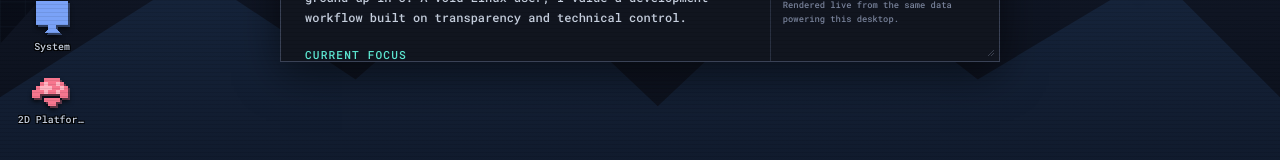
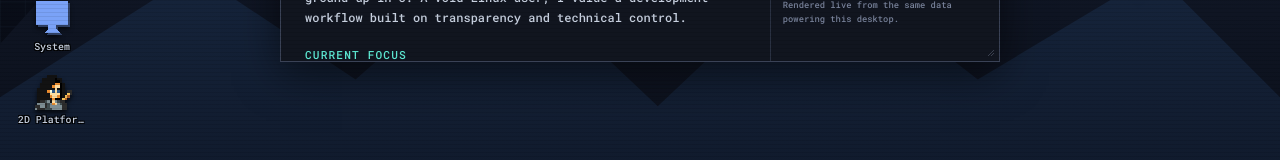
Before and after one commit to 3manuel0/my_react_portfolio, a React (Vite) app: page /#/about in a window 1280 px wide. Shown: the part 596-756 px from the top of the page. Built offline with nearby package versions, Linux system fonts and the light colour scheme.

Commit message:
feat: use the platformer's Warrior logo as the game app icon

```diff
--- a/src/components/AppIcons.tsx
+++ b/src/components/AppIcons.tsx
@@ -29,6 +29,12 @@ interface IconProps {
   size?: number;
   className?: string;
 }
+
+// Raster icons — rendered as <img> instead of inline SVG. The game app uses
+// the same Warrior logo the 2D Platformer game itself uses as its favicon.
+const IMAGES: Partial<Record<IconName, string>> = {
+  game: "/icons/game-logo.png",
+};
 
 interface PixelIcon {
   main: string;
@@ -124,6 +130,20 @@ const BRANDS: Partial<Record<IconName, string>> = {
 };
 
 export const AppIcon: React.FC<IconProps> = ({ name, size = 48, className }) => {
+  const img = IMAGES[name];
+  if (img) {
+    return (
+      <img
+        src={img}
+        width={size}
+        height={size}
+        alt=""
+        draggable={false}
+        className={className}
+        style={{ imageRendering: "pixelated" }}
+      />
+    );
+  }
   const brand = BRANDS[name];
   if (brand) {
     return (
```
Also changed, not shown: public/icons/game-logo.png (added).
